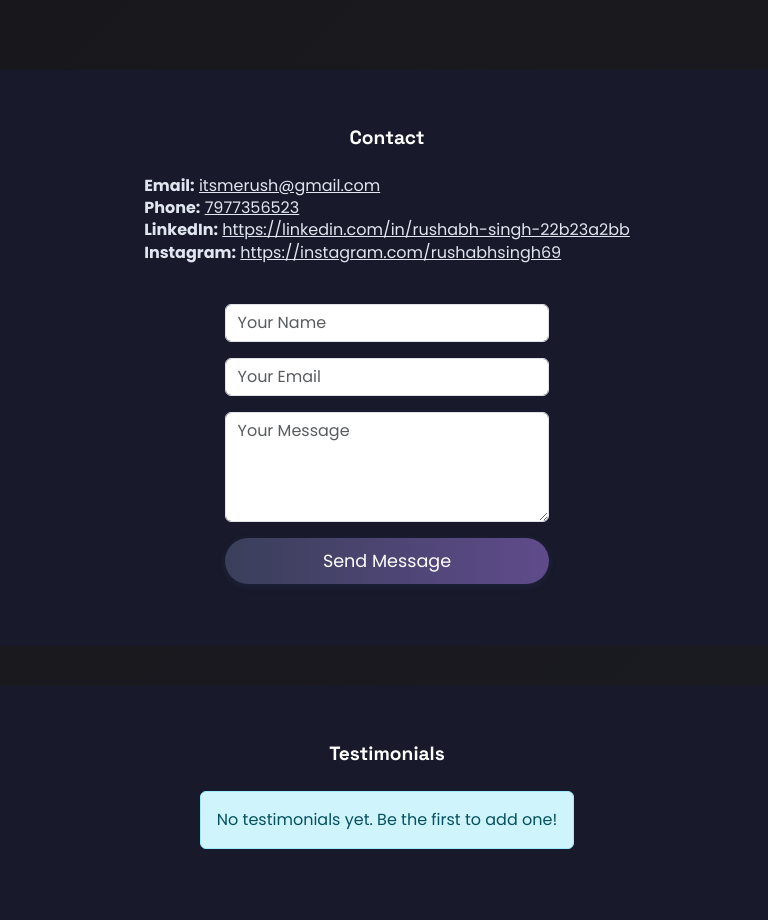
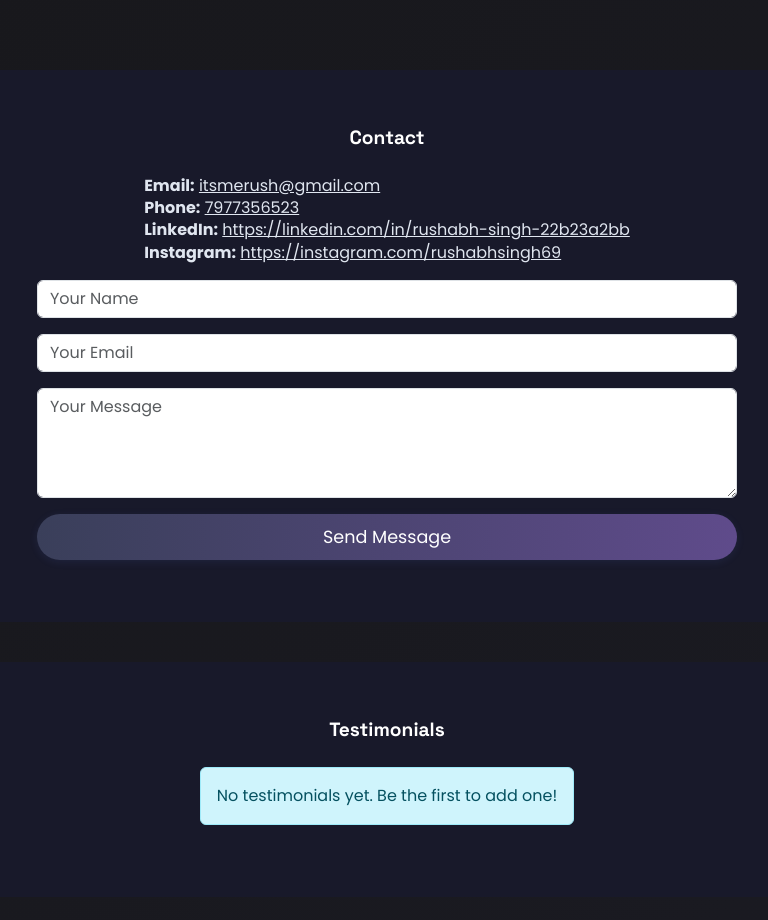
Before and after one commit to Rush1618/Portfolio_Rushabh, a Flask app: page / in a window 1280 px wide. Shown: the part 3880-4800 px from the top of the page, without its empty margins (253-1021 px from the left). Run offline with Flask 2, Linux system fonts and the light colour scheme.

Commit message:
Fix contact form redirect: use correct 'home' endpoint instead of 'homes'

```diff
--- a/app.py
+++ b/app.py
@@ -81,7 +81,7 @@ def contact_submit():
         flash('Thank you! Your message has been received.', 'success')
     else:
         flash('Please fill in all fields.', 'danger')
-    return redirect(url_for('homes') + '#contact')
+    return redirect(url_for('home') + '#contact')
 
 @app.context_processor
 def inject_current_year():
--- a/static/css/style.css
+++ b/static/css/style.css
@@ -1454,6 +1454,25 @@ html, body, .main-content, .section, .container {
   margin-right: auto !important;
   display: block;
 }
+@media (min-width: 992px) {
+  section#contact.main-card {
+    padding-left: 0 !important;
+    padding-right: 0 !important;
+  }
+  #contactForm {
+    width: 100% !important;
+    max-width: 700px !important;
+    margin: 0 auto !important;
+    display: block;
+  }
+  #contactForm .form-control, #contactForm textarea.form-control, #contactForm button[type="submit"] {
+    width: 100% !important;
+    max-width: none !important;
+    margin-left: 0 !important;
+    margin-right: 0 !important;
+    display: block;
+  }
+}
 
 /* --- GITHUB CONTRIBUTIONS: FULL WIDTH, MATCH CARD, FIX HEIGHT --- */
 section#github.main-card, section#github.light-card, #github {
@@ -1503,3 +1522,19 @@ section#github.main-card, section#github.light-card, #github {
     max-width: 98vw !important;
   }
 }
+
+section#contact.main-card {
+  max-width: 900px !important;
+  width: 98vw !important;
+  margin-left: auto !important;
+  margin-right: auto !important;
+}
+@media (min-width: 992px) {
+  #contactForm .form-control, #contactForm textarea.form-control, #contactForm button[type="submit"] {
+    width: 100% !important;
+    max-width: 100% !important;
+    margin-left: auto !important;
+    margin-right: auto !important;
+    display: block;
+  }
+}
--- a/templates/index.html
+++ b/templates/index.html
@@ -189,27 +189,27 @@
   <h2>📊 My GitHub Stats</h2>
 
   <!-- GitHub Stats Card -->
-  <img src="https://github-readme-stats.vercel.app/api?username=Rush1618&show_icons=true&theme=radical"
+  <img id="gh-stats" src="https://github-readme-stats.vercel.app/api?username=Rush1618&show_icons=true&theme=radical"
        style="max-width: 100%; height: auto; margin: 10px 0;"
        alt="GitHub Stats" />
 
   <!-- GitHub Streak -->
-  <img src="https://github-readme-streak-stats.herokuapp.com/?user=Rush1618&theme=tokyonight"
+  <img id="gh-streak" src="https://github-readme-streak-stats.herokuapp.com/?user=Rush1618&theme=tokyonight"
        style="max-width: 100%; height: auto; margin: 10px 0;"
        alt="GitHub Streak" />
 
   <!-- GitHub Activity Graph -->
-  <img src="https://github-readme-activity-graph.vercel.app/graph?username=Rush1618&theme=github-compact"
+  <img id="gh-activity" src="https://github-readme-activity-graph.vercel.app/graph?username=Rush1618&theme=github-compact"
        style="max-width: 100%; height: auto; margin: 10px 0;"
        alt="GitHub Contribution Graph" />
 
   <!-- GitHub Top Languages -->
-  <img src="https://github-readme-stats.vercel.app/api/top-langs/?username=Rush1618&layout=compact&theme=radical"
+  <img id="gh-langs" src="https://github-readme-stats.vercel.app/api/top-langs/?username=Rush1618&layout=compact&theme=radical"
        style="max-width: 100%; height: auto; margin: 10px 0;"
        alt="Top Languages" />
 
   <!-- GitHub Contributions Calendar -->
-  <img src="https://ghchart.rshah.org/Rush1618"
+  <img id="gh-calendar" src="https://ghchart.rshah.org/23243a/Rush1618"
        style="max-width: 100%; height: auto; margin: 10px 0;"
        alt="GitHub Contributions Calendar" />
 </section>
@@ -383,6 +383,41 @@
         }
       };
     }
+    function updateGitHubStatsTheme(theme) {
+      const themes = {
+        light: {
+          stats: "default",
+          streak: "default",
+          activity: "github-compact",
+          langs: "default",
+          calendar: "007ec6"
+        },
+        dark: {
+          stats: "radical",
+          streak: "tokyonight",
+          activity: "tokyo-night",
+          langs: "radical",
+          calendar: "23243a"
+        }
+      };
+      const t = themes[theme] || themes.dark;
+      document.getElementById("gh-stats").src =
+        `https://github-readme-stats.vercel.app/api?username=Rush1618&show_icons=true&theme=${t.stats}`;
+      document.getElementById("gh-streak").src =
+        `https://github-readme-streak-stats.herokuapp.com/?user=Rush1618&theme=${t.streak}`;
+      document.getElementById("gh-activity").src =
+        `https://github-readme-activity-graph.vercel.app/graph?username=Rush1618&theme=${t.activity}`;
+      document.getElementById("gh-langs").src =
+        `https://github-readme-stats.vercel.app/api/top-langs/?username=Rush1618&layout=compact&theme=${t.langs}`;
+      document.getElementById("gh-calendar").src =
+        `https://ghchart.rshah.org/${t.calendar}/Rush1618`;
+    }
+    document.addEventListener("DOMContentLoaded", function() {
+      updateGitHubStatsTheme(getTheme());
+      document.getElementById('themeToggleSwitch').addEventListener('click', function() {
+        setTimeout(() => updateGitHubStatsTheme(getTheme()), 100);
+      });
+    });
 </script>
 
 <!-- Google Analytics (replace G-XXXXXXXXXX with your own ID) -->
```
Also changed, not shown: messages.db.
